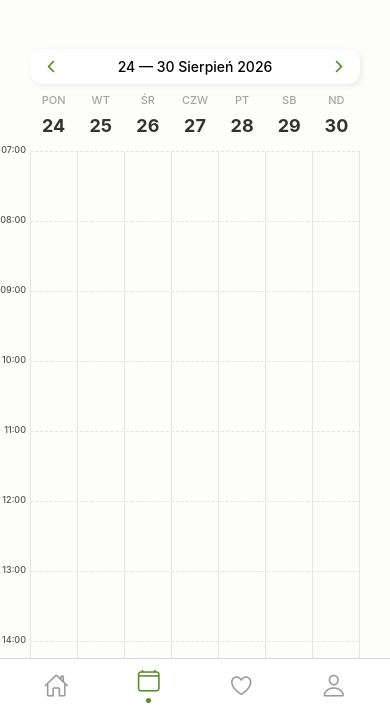
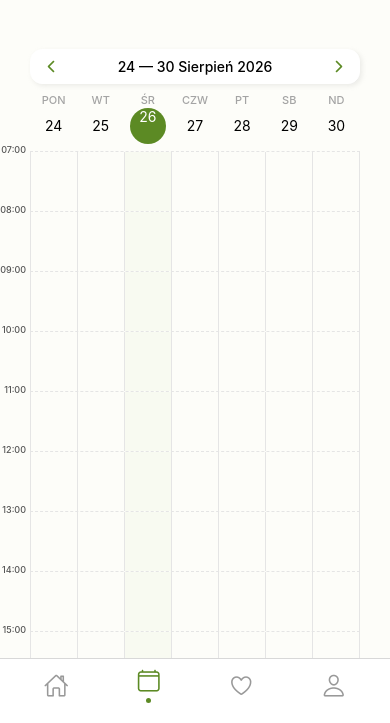
Before and after one commit to weronikaskowron1/Inzynierka, a React Native app in the folder Frontend/: screen /Rezerwacje in a window 390 px wide. Shown: the part 121-844 px from the top of the page. Built offline with nearby package versions, Linux system fonts and the light colour scheme.

Commit message:
zaznaczanie kalendarza week

```diff
--- a/Frontend/Komponenty/Rezerwacje/WeekCalendar.tsx
+++ b/Frontend/Komponenty/Rezerwacje/WeekCalendar.tsx
@@ -13,6 +13,8 @@ const WeekCalendar = () => {
 
   const weekday = (new Date().getDay() + 6) % 7;
   const today = new Date().getDate();
+
+  const [selectedDayIndex, setSelectedDayIndex] = useState(weekday);
 
   const [firstDayWeek, setFirstDayWeek] = useState(today - weekday);
   const [lastDayWeek, setLastDayWeek] = useState(today - weekday + 6);
@@ -39,8 +41,6 @@ const WeekCalendar = () => {
     "19:00",
     "20:00",
   ];
-
-  const [selectedDayIndex, setSelectedDayIndex] = useState(0);
 
   const calendarDays = [];
 
@@ -79,6 +79,7 @@ const WeekCalendar = () => {
     setLastDayWeek(newLastDay);
     setMonth(newMonth);
     setYear(newYear);
+    setSelectedDayIndex(-1);
   };
 
   const nextWeek = () => {
@@ -105,6 +106,7 @@ const WeekCalendar = () => {
     setLastDayWeek(newLastDay);
     setMonth(newMonth);
     setYear(newYear);
+    setSelectedDayIndex(-1);
   };
 
   return (
@@ -127,9 +129,20 @@ const WeekCalendar = () => {
 
         <View style={styles.calendar}>
           {calendarDays.map((item, index) => (
-            <Pressable key={index} style={styles.day}>
+            <Pressable
+              key={index}
+              style={styles.day}
+              onPress={() => setSelectedDayIndex(index)}
+            >
               <View>
-                <Text style={styles.dayText}>{item}</Text>
+                <Text
+                  style={
+                    (styles.dayText,
+                    index == selectedDayIndex && styles.day_selected)
+                  }
+                >
+                  {item}
+                </Text>
               </View>
             </Pressable>
           ))}
@@ -147,6 +160,7 @@ const WeekCalendar = () => {
                   style={[
                     styles.cell,
                     index === weekDays.length - 1 && styles.right_border,
+                    index == selectedDayIndex && styles.cell_selected,
                   ]}
                 />
               ))}
@@ -203,6 +217,20 @@ const styles = StyleSheet.create({
     color: "#333",
   },
 
+  day_selected: {
+    backgroundColor: Colors.green2,
+    color: "white",
+    width: 36,
+    height: 36,
+    borderRadius: 18,
+
+    textAlign: "center",
+    textAlignVertical: "center",
+  },
+  cell_selected: {
+    backgroundColor: Colors.green6_opacity,
+  },
+
   calendarContainer: {
     flex: 1,
     width: "100%",
@@ -213,7 +241,7 @@ const styles = StyleSheet.create({
 
   row: {
     width: "100%",
-    height: 70,
+    height: 60,
     flexDirection: "row",
     position: "relative",
 
--- a/Frontend/Themes/colors.ts
+++ b/Frontend/Themes/colors.ts
@@ -11,7 +11,7 @@ export const Colors = {
   creambackground:'#FCFBF9',
   white: '#FDFDFB',
   graphite: '#1c1b1b',
-  green6: '#EDF3DF',
   backgroundColor: '#FDFDF9',
   grayText: '#A4A4A4',
+  green6_opacity: 'rgba(237, 243, 223, 0.3)',
 };
```
Also changed, not shown: 1 other file (tests, documents, lock files or other folders).
